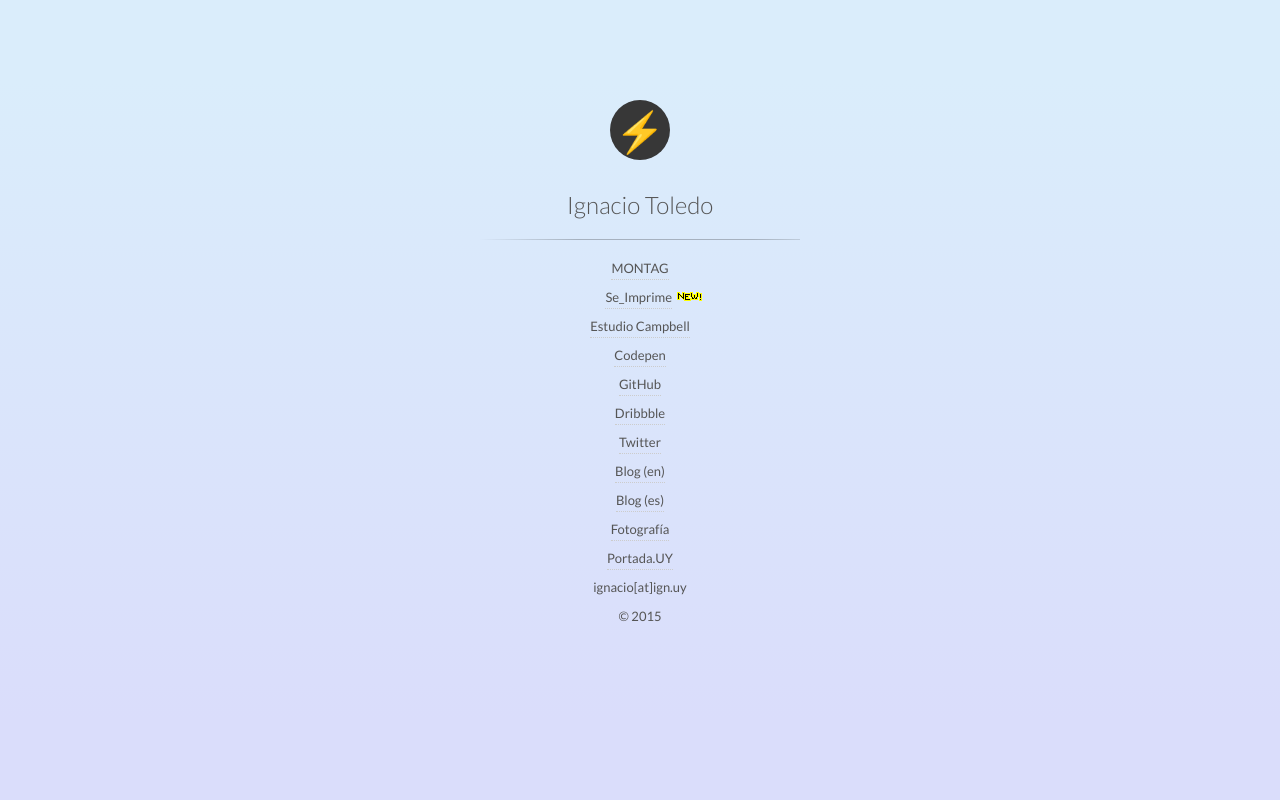
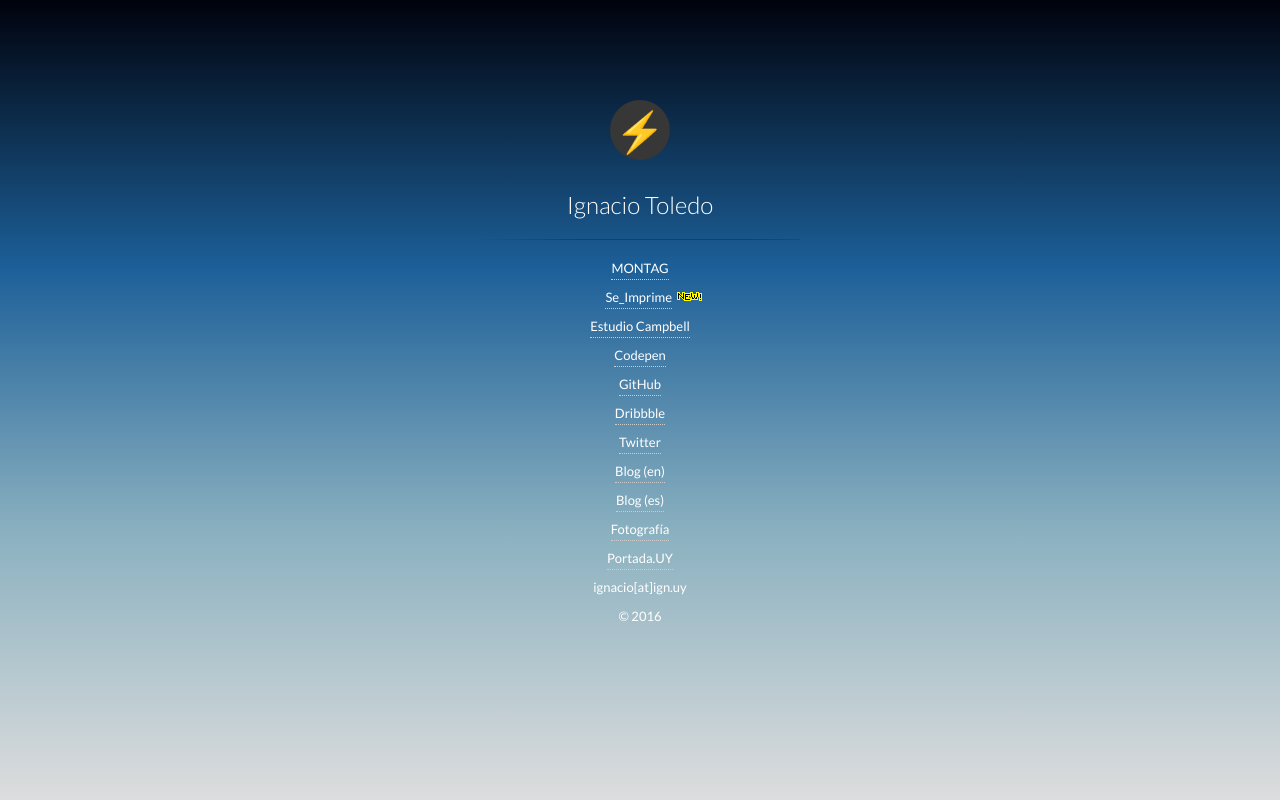
Before and after one commit to iign/ign, a website: page index.html in a window 1280 px wide. Drawn offline with Linux system fonts and the light colour scheme.

Commit message:
New stuff.

```diff
--- a/index.html
+++ b/index.html
@@ -63,7 +63,7 @@
               ignacio[at]ign.uy
             </p>
             <p>
-              &copy; 2015
+              &copy; 2016
             </p>
           </div>
           <br />
--- a/sass/styles.scss
+++ b/sass/styles.scss
@@ -2,18 +2,21 @@
 
 
 html{
-  background: linear-gradient(180deg, #DAEDFB 10%, #DADDFB 90%);
   height: 100%;
 }
 
 body {
+  background: linear-gradient(0deg, #DDD, #8BB1C0, #1C5F98, #00020C);
+  background-repeat: no-repeat;
   margin:0 auto;
   text-align: center;
   font-family: 'Lato', sans-serif;
+  color: white;
+  background-attachment: fixed;
 }
 
 a{
-  color: #555;
+  color: white;
   &:hover, &:active{
     color: #DE6C83;
   }
@@ -36,7 +39,6 @@
 
   width: 320px;
   margin: 100px auto 0 auto;
-  color: #555;
 }
 
 .logo{
```
Also changed, not shown: css/styles.css, 1 other file.
